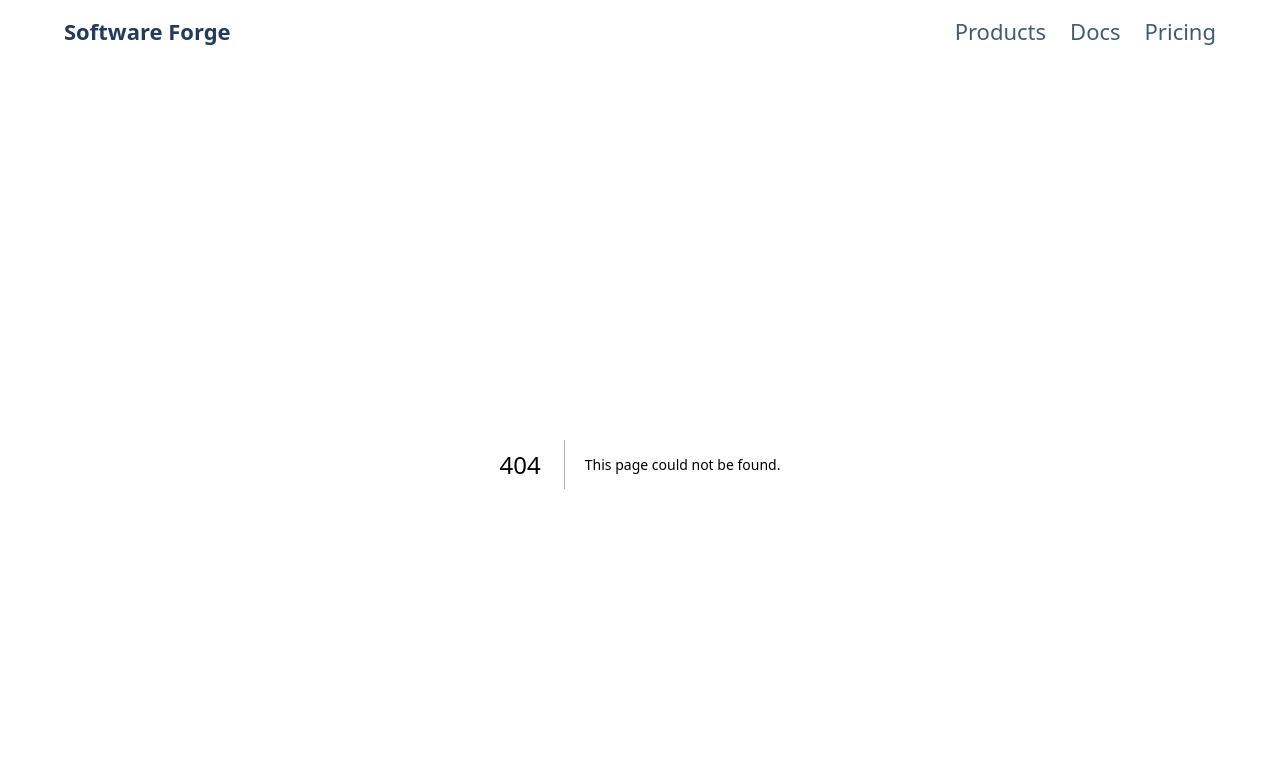
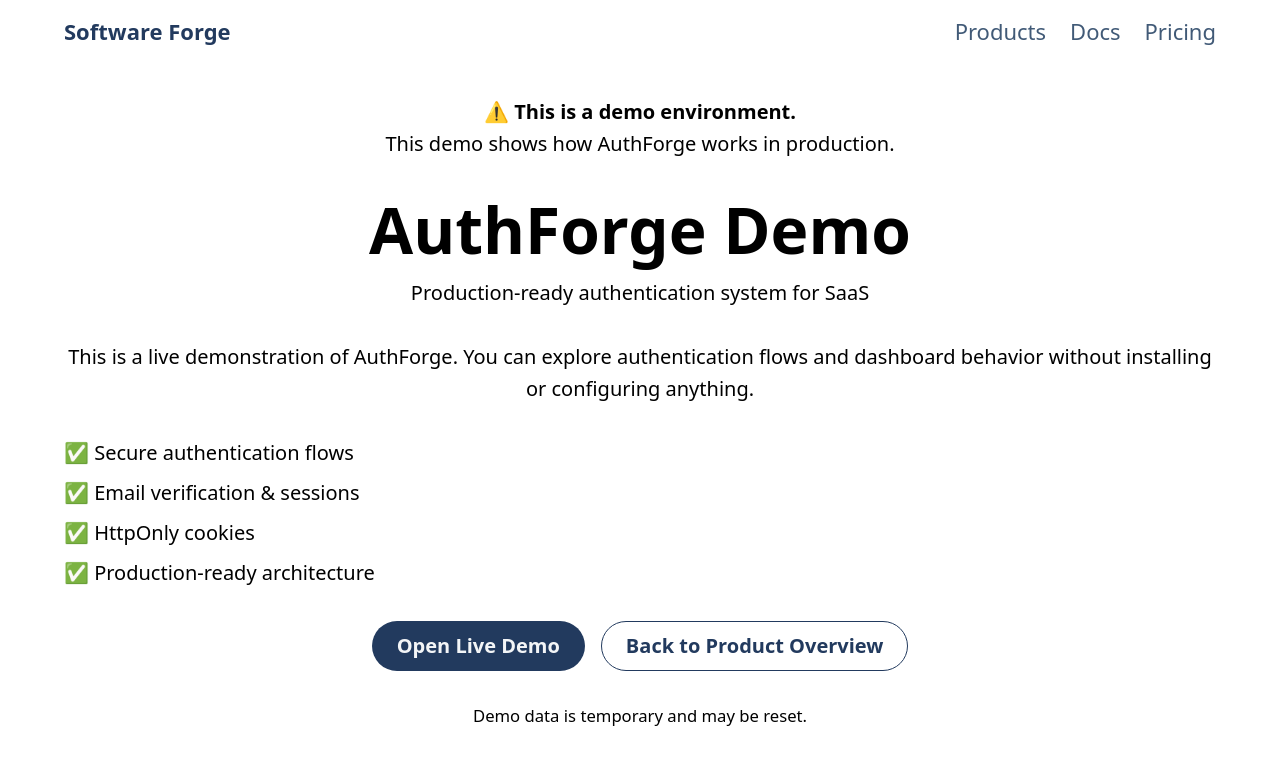
Before and after one commit to Grammeri/nextjs-landing, a Next.js app: page /demo in a window 1280 px wide. Before the commit this address had no page. Shown: the top 764 px of the page. Built offline with nearby package versions, Linux system fonts and the light colour scheme.

Commit message:
chore: polish demo entry UX and demo config

```diff
--- /dev/null
+++ b/src/app/(demo)/demo/page.tsx
@@ -0,0 +1,48 @@
+import { Button } from '@/shared/ui/button';
+
+export default function AuthForgeDemoPage() {
+  return (
+    <section
+      style={{
+        display: 'flex',
+        flexDirection: 'column',
+        gap: 'var(--spacing-xl)',
+        alignItems: 'center',
+      }}
+    >
+      <header style={{ display: 'flex', flexDirection: 'column', gap: 'var(--spacing-sm)' }}>
+        <h1>AuthForge Demo</h1>
+        <p>Production-ready authentication system for SaaS</p>
+      </header>
+      <p>
+        This is a live demonstration of AuthForge. You can explore authentication flows and
+        dashboard behavior without installing or configuring anything.
+      </p>
+
+      <div
+        style={{
+          display: 'grid',
+          gap: 'var(--spacing-sm)',
+          textAlign: 'left',
+          width: '100%',
+          maxWidth: 'var(--container-width)',
+        }}
+      >
+        <div>✅ Secure authentication flows</div>
+        <div>✅ Email verification &amp; sessions</div>
+        <div>✅ HttpOnly cookies</div>
+        <div>✅ Production-ready architecture</div>
+      </div>
+
+      <div style={{ display: 'flex', gap: 'var(--spacing-md)', flexWrap: 'wrap' }}>
+        <Button as="a" href="https://authforge-demo.vercel.app" variant="primary">
+          Open Live Demo
+        </Button>
+        <Button as="a" href="/products/authforge" variant="secondary">
+          Back to Product Overview
+        </Button>
+      </div>
+      <small>Demo data is temporary and may be reset.</small>
+    </section>
+  );
+}
--- /dev/null
+++ b/src/app/(demo)/layout.tsx
@@ -0,0 +1,28 @@
+import type { ReactNode } from 'react';
+
+type DemoLayoutProps = {
+  children: ReactNode;
+};
+
+export default function DemoLayout({ children }: DemoLayoutProps) {
+  return (
+    <main
+      className="container"
+      style={{
+        minHeight: '100vh',
+        display: 'flex',
+        flexDirection: 'column',
+        gap: 'var(--spacing-xl)',
+        paddingTop: 'var(--spacing-xl)',
+        paddingBottom: 'var(--spacing-xl)',
+        textAlign: 'center',
+      }}
+    >
+      <aside role="note" aria-live="polite">
+        <strong>⚠️ This is a demo environment.</strong>
+        <div>This demo shows how AuthForge works in production.</div>
+      </aside>
+      {children}
+    </main>
+  );
+}
--- /dev/null
+++ b/src/shared/config/demo.ts
@@ -0,0 +1 @@
+export const IS_DEMO = process.env.NEXT_PUBLIC_DEMO === 'true';
```
